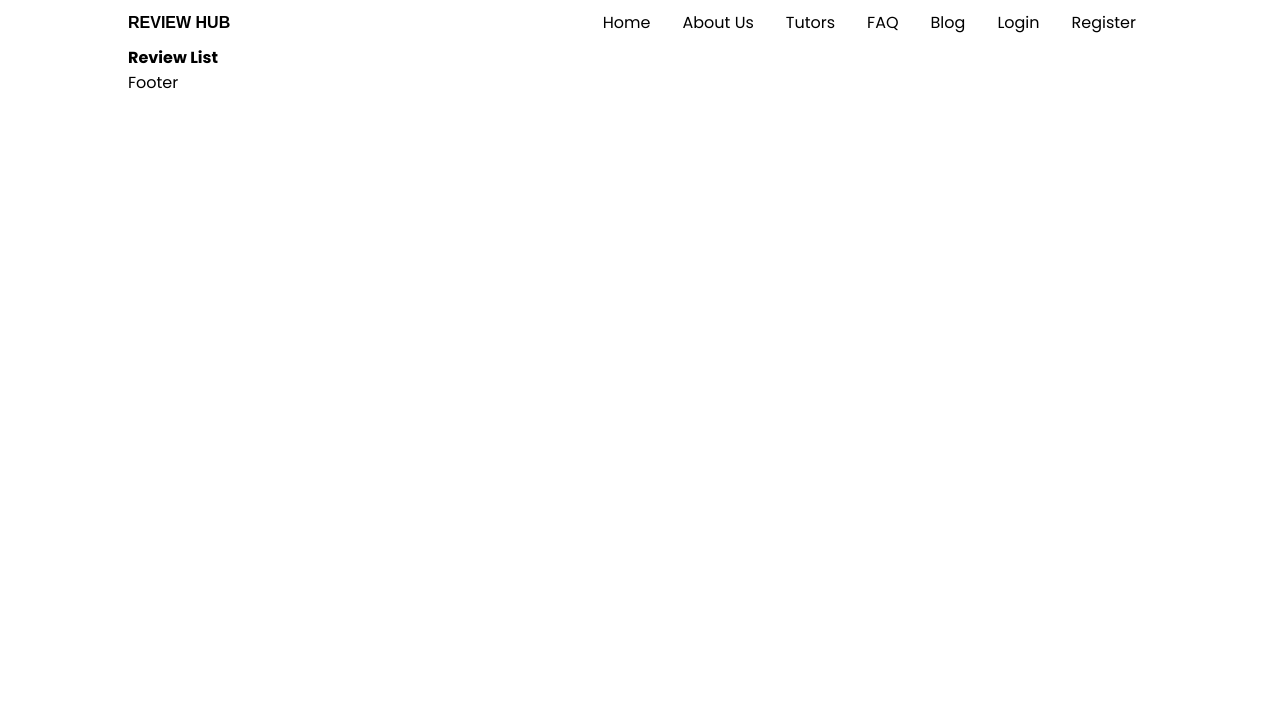
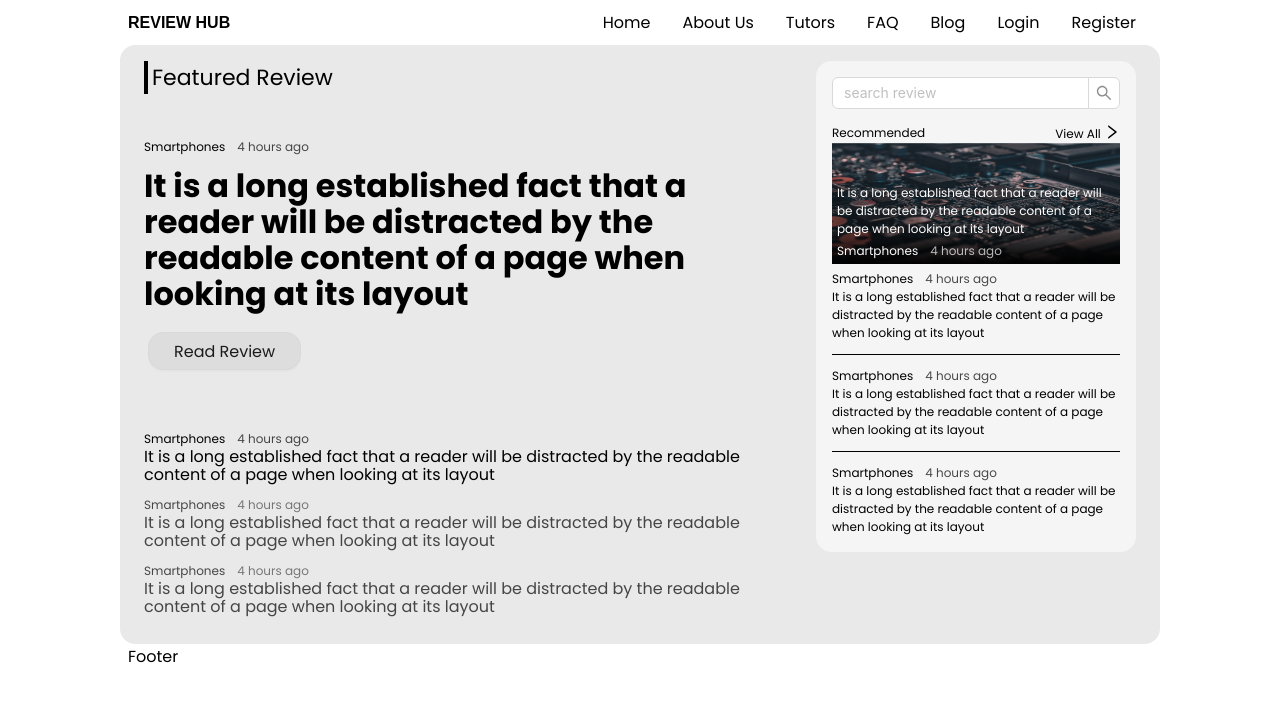
Before and after one commit to HumayunKabirSobuj/ReviewHub-Client, a Next.js app: page / in a window 1280 px wide. Shown: the top 702 px of the page. Built offline with nearby package versions, Linux system fonts and the light colour scheme; a web font is replaced by a local one.

Commit message:
navigation and featured part done

```diff
--- a/assets/root.css
+++ b/assets/root.css
@@ -1,13 +1,12 @@
 :root {
-	--primary-btn-color: #780000;
-	--primary-nav-btn-color: #002855;
-	--nav-info-background: #0466c8;
 	--description-font-size: 16px;
+	--description-line-height: 18px;
 	--heading-font-size: 32px;
-	--heading-line-height: 40px;
-	--description-line-height: 24px;
-	--input-btn-height: 36px;
-	--default-border-color: #d3d3d3;
+	--heading-line-height: 36px;
+	--sub-heading-font-size: 22px;
+	--tag-font-size: 12px;
+	--default-border-radius: 15px;
+	--padding: 15px;
 }
 .default-padding-body {
 	padding: 0px 128px;
--- a/package.json
+++ b/package.json
@@ -9,7 +9,7 @@
 		"lint": "next lint"
 	},
 	"dependencies": {
-		"@ant-design/icons": "~5.6.1",
+		"@ant-design/icons": "5.x",
 		"antd": "^5.24.9",
 		"next": "15.3.1",
 		"react": "^19.0.0",
--- /dev/null
+++ b/src/client-components/home/featured-section/assets/featured-section.css
@@ -0,0 +1,132 @@
+/* style of featured-section starts */
+
+.category-time {
+	display: flex;
+	gap: 12px;
+}
+.category-time span {
+	font-size: var(--tag-font-size);
+}
+.category-time span.time {
+	opacity: 0.7;
+}
+
+.featured-review-sections {
+	background: #e9e9e9 !important;
+	border: 1px solid #e9e9e9 !important;
+	border-radius: var(--default-border-radius) !important;
+	padding: var(--padding);
+}
+
+.featured-review-sections .featured-section .single-featured-review .featured-title {
+	font-weight: 300;
+	font-size: var(--sub-heading-font-size);
+	padding-left: 4px;
+	border-left: 4px solid #000;
+	margin-bottom: 44px;
+}
+.featured-review-sections .featured-section .single-featured-review .category-time {
+	display: flex;
+	gap: 12px;
+	margin-bottom: 12px;
+}
+.featured-review-sections .featured-section .single-featured-review .category-time span {
+	font-size: var(--tag-font-size);
+}
+.featured-review-sections .featured-section .single-featured-review .category-time span.time {
+	opacity: 0.7;
+}
+
+.featured-review-sections .featured-section .single-featured-review .feature-review-title {
+	font-size: var(--heading-font-size);
+	line-height: var(--heading-line-height);
+	font-weight: 600;
+	margin-bottom: 20px;
+}
+.featured-review-sections .featured-section .single-featured-review .review-read-btn {
+	border-radius: var(--default-border-radius);
+	height: 38px;
+	padding: 0 25px !important;
+	margin-left: 4px;
+	background-color: #ddd;
+}
+
+/* style of featured-section ends */
+
+.featured-review-sections .featured-section .featured-review-navigation {
+	margin-top: 60px;
+}
+
+.featured-review-sections .featured-section .featured-review-navigation .individual-navigation:not(:nth-child(1)) {
+	opacity: 0.7;
+}
+.featured-review-sections .featured-section .featured-review-navigation .individual-navigation .description {
+	font-size: var(--description-font-size);
+	line-height: var(--description-line-height);
+	margin-bottom: 12px;
+}
+
+.featured-review-sections .review-list {
+	background: #f5f5f5;
+	padding: var(--padding);
+	border: 1px solid #f5f5f5;
+	border-radius: var(--default-border-radius);
+}
+.featured-review-sections .review-list .recommended-view-all {
+	margin-top: 15px;
+}
+.featured-review-sections .review-list .recommended-view-all .recommended,
+.featured-review-sections .review-list .recommended-view-all .view-all {
+	font-size: var(--tag-font-size);
+}
+
+.featured-review-sections .review-list .recommended-view-all {
+	display: flex;
+	justify-content: space-between;
+}
+
+.featured-review-sections .review-list .recommended-view-all .view-all {
+	cursor: pointer;
+}
+.featured-review-sections .review-list .review-image-container .review-image {
+	width: 100%;
+	height: 120px;
+}
+
+.featured-review-sections .review-list .review-image-container {
+	position: relative;
+	/* display: inline-block; */
+}
+
+.featured-review-sections .review-list .review-image-container .gradient-overlay {
+	position: absolute;
+	bottom: 6px;
+	left: 0;
+	width: 100%;
+	height: 120px;
+	background: linear-gradient(to top, rgba(0, 0, 0, 1) 0%, rgba(0, 0, 0, 0.5) 30%, rgba(0, 0, 0, 0) 100%);
+}
+.featured-review-sections .review-list .review-image-container .gradient-overlay .gradient-content {
+	color: #fff;
+	position: absolute;
+	bottom: 4px;
+	left: 5px;
+}
+.featured-review-sections .review-list .review-image-container .gradient-overlay .gradient-content p {
+	font-size: var(--tag-font-size);
+	margin-bottom: 4px;
+}
+
+.featured-review-sections .review-list .review-list-container .review-content-item .description {
+	font-size: var(--tag-font-size);
+}
+.featured-review-sections .review-list .review-list-container .review-content-item {
+	margin-bottom: 12px;
+	padding-bottom: 12px;
+	border-bottom: 1px solid #000;
+}
+.featured-review-sections .review-list .review-list-container .review-content-item:last-child {
+	border: none;
+	margin: 0;
+	padding: 0;
+}
--- a/src/client-components/home/featured-section/featured-section.tsx
+++ b/src/client-components/home/featured-section/featured-section.tsx
@@ -1,14 +1,132 @@
 'use client';
 
+import { Button, Col, Row, Input } from 'antd';
+import './assets/featured-section.css';
+const { Search } = Input;
+import type { GetProps } from 'antd';
+import { RightOutlined } from '@ant-design/icons';
+import Image from 'next/image';
+
+type SearchProps = GetProps<typeof Input.Search>;
+
 export default function FeaturedSection() {
+	const onSearch: SearchProps['onSearch'] = (value, _e, info) => console.log(info?.source, value);
 	return (
 		<>
-			<div className="featured-review-section">
-				<div className="featured-section"></div>
-				<div className="review-list">
-					<h1>Review List</h1>
-				</div>
-			</div>
+			<Row gutter={[16, 16]} className="featured-review-sections">
+				<Col xs={24} sm={24} md={14} lg={14} xl={16} className="gutter-row">
+					<div className="featured-section">
+						<div className="single-featured-review">
+							<h1 className="featured-title">Featured Review</h1>
+							<div className="category-time">
+								<span className="category">Smartphones</span>
+								<span className="time">4 hours ago</span>
+							</div>
+							<h1 className="feature-review-title">
+								It is a long established fact that a reader will be distracted by the readable content
+								of a page when looking at its layout
+							</h1>
+							<Button className="review-read-btn">Read Review</Button>
+						</div>
+						<div className="featured-review-navigation">
+							<div className="individual-navigation">
+								<div className="category-time">
+									<span className="category">Smartphones</span>
+									<span className="time">4 hours ago</span>
+								</div>
+								<p className="description">
+									It is a long established fact that a reader will be distracted by the readable
+									content of a page when looking at its layout
+								</p>
+							</div>
+							<div className="individual-navigation">
+								<div className="category-time">
+									<span className="category">Smartphones</span>
+									<span className="time">4 hours ago</span>
+								</div>
+								<p className="description">
+									It is a long established fact that a reader will be distracted by the readable
+									content of a page when looking at its layout
+								</p>
+							</div>
+							<div className="individual-navigation">
+								<div className="category-time">
+									<span className="category">Smartphones</span>
+									<span className="time">4 hours ago</span>
+								</div>
+								<p className="description">
+									It is a long established fact that a reader will be distracted by the readable
+									content of a page when looking at its layout
+								</p>
+							</div>
+						</div>
+					</div>
+				</Col>
+				<Col xs={24} sm={24} md={10} lg={10} xl={8} className="gutter-row">
+					<div className="review-list">
+						<Search placeholder="search review" allowClear onSearch={onSearch} style={{ width: '100%' }} />
+						<div className="recommended-view-all">
+							<span className="recommended">Recommended</span>
+							<span className="view-all">
+								View All <RightOutlined className="icon" />
+							</span>
+						</div>
+						<div className="review-image-container">
+							<Image
+								src={`/images/static/review-image.png`}
+								width={100}
+								height={100}
+								className="review-image"
+								alt="team-image"
+							/>
+							<div className="gradient-overlay">
+								<div className="gradient-content">
+									<p>
+										It is a long established fact that a reader will be distracted by the readable
+										content of a page when looking at its layout
+									</p>
+									<div className="category-time">
+										<span className="category">Smartphones</span>
+										<span className="time">4 hours ago</span>
+									</div>
+								</div>
+							</div>
+						</div>
+						<div className="review-list-container">
+							<div className="review-content-item">
+								<div className="category-time">
+									<span className="category">Smartphones</span>
+									<span className="time">4 hours ago</span>
+								</div>
+								<p className="description">
+									It is a long established fact that a reader will be distracted by the readable
+									content of a page when looking at its layout
+								</p>
+							</div>
+							<div className="review-content-item">
+								<div className="category-time">
+									<span className="category">Smartphones</span>
+									<span className="time">4 hours ago</span>
+								</div>
+								<p className="description">
+									It is a long established fact that a reader will be distracted by the readable
+									content of a page when looking at its layout
+								</p>
+							</div>
+							<div className="review-content-item">
+								<div className="category-time">
+									<span className="category">Smartphones</span>
+									<span className="time">4 hours ago</span>
+								</div>
+								<p className="description">
+									It is a long established fact that a reader will be distracted by the readable
+									content of a page when looking at its layout
+								</p>
+							</div>
+						</div>
+					</div>
+				</Col>
+			</Row>
 		</>
 	);
 }
```
Also changed, not shown: public/images/static/review-image.png (added), 1 other file (tests, documents, lock files or other folders).
